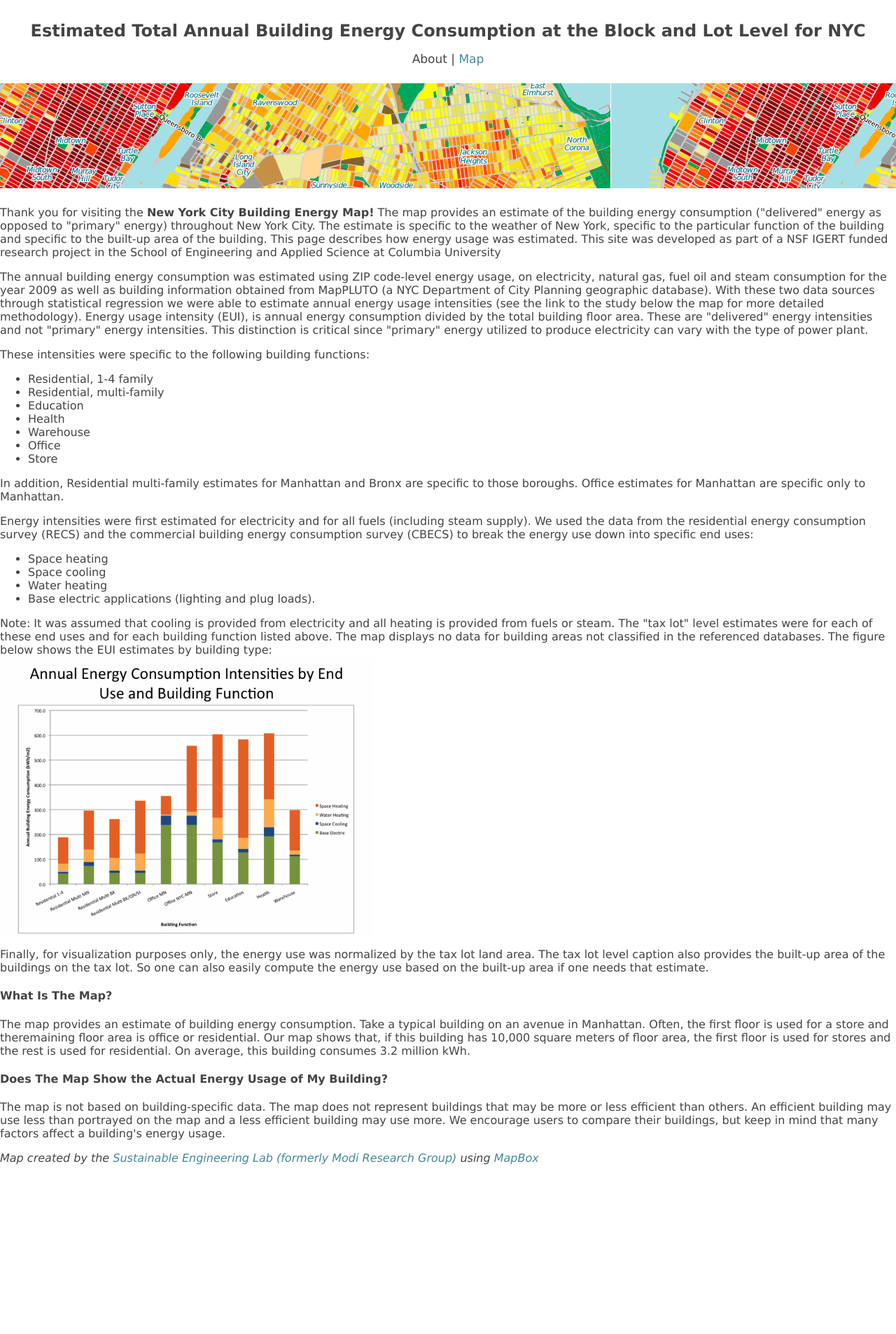
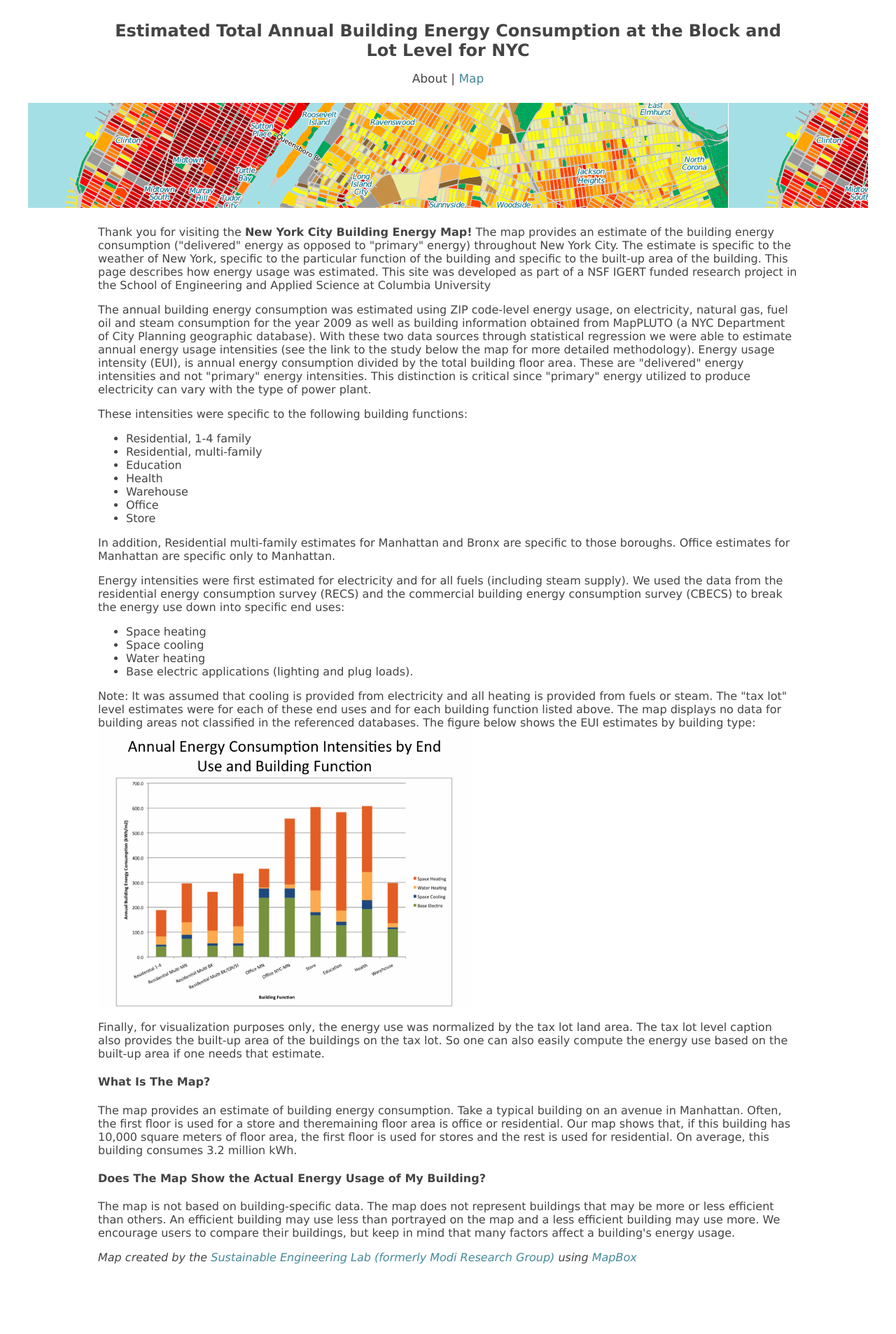
Before and after one commit to SEL-Columbia/nycenergy, a PHP site: page /about.html in a window 1280 px wide; the page is wider, and only the part inside the window is pictured. Shown: that part at 70% size. Before the commit the page ends 1664 px from the top of that part, so only its background shows below. Run offline with PHP 8.4, Linux system fonts and the light colour scheme; some libraries are stand-ins or nearby versions.

Commit message:
Update main.css

```diff
--- a/main.css
+++ b/main.css
@@ -25,7 +25,7 @@ h1 {
 }
 
 #content-wrap {
-	width:100%;
+	width:1000px;
 	margin: auto;
 	margin-top: 30px;
 }
```
